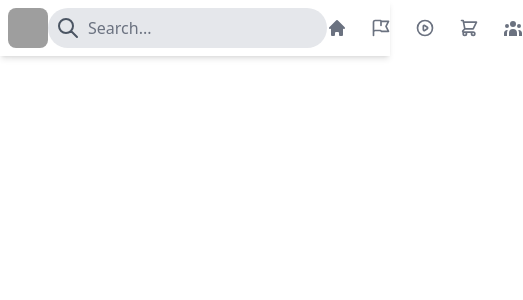
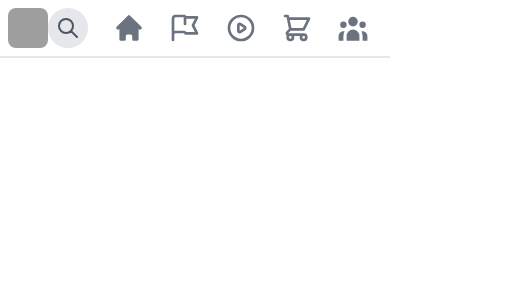
Before and after one commit to BrandonGriffith/facebook-service-app, a Next.js app: page / in a window 390 px wide. Shown: the top 300 px of the page, 523 px wide, since content can reach past the window. Built offline with nearby package versions, Linux system fonts and the light colour scheme; grey boxes are pictures that could not be loaded.

Commit message:
added Header left right and center

```diff
--- a/components/Header.tsx
+++ b/components/Header.tsx
@@ -1,5 +1,4 @@
 import Image from 'next/image'
-import React from 'react'
 import { BellIcon, ChatIcon, ChevronDownIcon, HomeIcon, UserGroupIcon, ViewGridIcon } from '@heroicons/react/solid';
 import { FlagIcon, PlayIcon, SearchIcon, ShoppingCartIcon } from '@heroicons/react/outline';
 import HeaderIcon from './HeaderIcon';
@@ -7,7 +6,7 @@ import HeaderIcon from './HeaderIcon';
 
 const Header = () => {
     return (
-        <div className="sticky top-0 z-50 bg-white flex items-center p-2 lg:p-5 shadow-md">
+        <div className="sticky top-0 z-50 bg-white flex items-center p-2 lg:p-5 border-b-2">
             <div className="flex items-center">
                 <Image className="rounded-lg"
                     src="https://cdn3.iconfinder.com/data/icons/capsocial-round/500/facebook-512.png"
@@ -18,11 +17,11 @@ const Header = () => {
                 />
                 <div className="flex bg-gray-200 p-2 rounded-full">
                     <SearchIcon className="h-6 text-gray-600" />
-                    <input className="flex ml-2 items-center bg-transparent outline-none placeholder-gray-500
-                    flex-shrink " type="text" placeholder="Search..." />
+                    <input className="md:inline-flex ml-2 items-center bg-transparent outline-none placeholder-gray-500
+                    flex-shrink hidden" type="text" placeholder="Search..." />
                 </div>
             </div>
-            <div className="flex justify-center flex-grow">
+            <div className="flex justify-center flex-grow pl-3">
                 <div className='flex space-x-6 md:space-x-2'>
                     <HeaderIcon active Icon={HomeIcon} />
                     <HeaderIcon Icon={FlagIcon} />
@@ -31,6 +30,9 @@ const Header = () => {
                     <HeaderIcon Icon={UserGroupIcon} />
                 </div>
             </div>
+            <div className='hidden lg:inline-flex items-center'>
+                <p className="font-semibold pr-3 whitespace-nowrap">User Profile</p>
+            </div>
         </div>
     )
 }
--- a/components/HeaderIcon.tsx
+++ b/components/HeaderIcon.tsx
@@ -4,7 +4,7 @@ const HeaderIcon = ({ Icon, active }: HeaderIconProps) => {
     return (
         <div className='flex items-center cursor-pointer lg:px-10 md:px-8 sm:px-4 sm:h-14
         md:hover:bg-gray-300 rounded-full active:border-b-4 group border-white'>
-            <Icon className={`h-5 group-hover:text-blue-400 text-center sm:h-7mx-auto
+            <Icon className={`h-8 group-hover:text-blue-400 text-center mx-auto
             text-gray-500 ${active && "text-blue-500"}`} />
         </div>
     )
--- a/components/Types.ts
+++ b/components/Types.ts
@@ -1,5 +1,5 @@
 type HeroIcon = (props: React.ComponentProps<'svg'>) => JSX.Element;
 export interface HeaderIconProps {
     Icon: HeroIcon,
-    active?: any
+    active?: boolean
 }
--- a/pages/index.tsx
+++ b/pages/index.tsx
@@ -5,7 +5,7 @@ import Header from '../components/Header'
 
 const Home: NextPage = () => {
   return (
-    <div className="">
+    <div className="overflow-x-hidden">
       <Head>
         <title>Facebook Clone</title>
         <meta name="description" content="Generated by create next app" />
```
